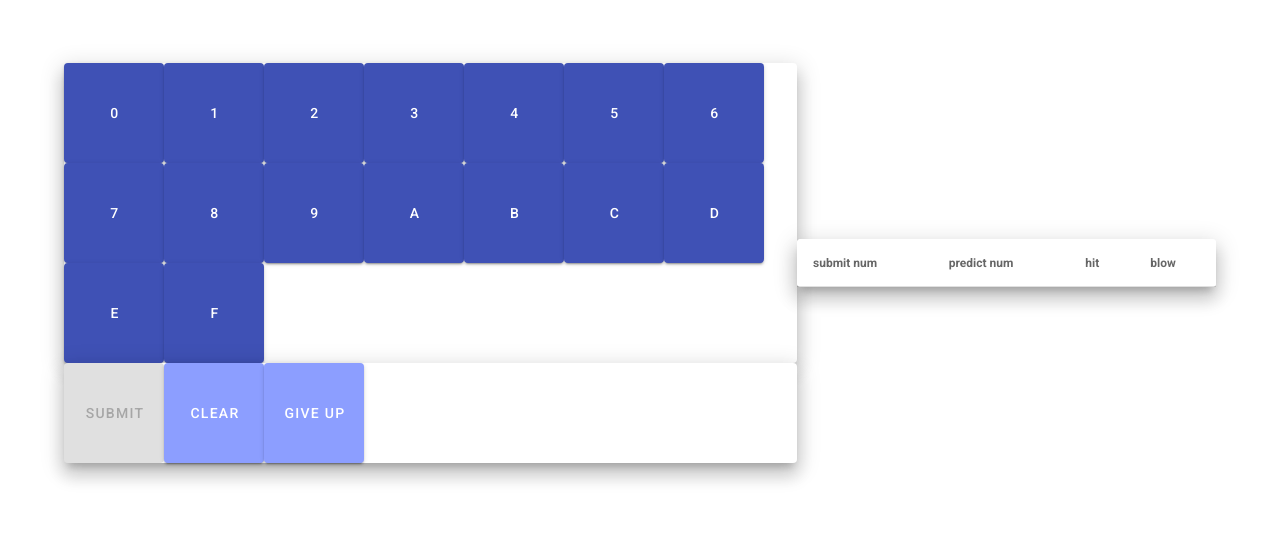
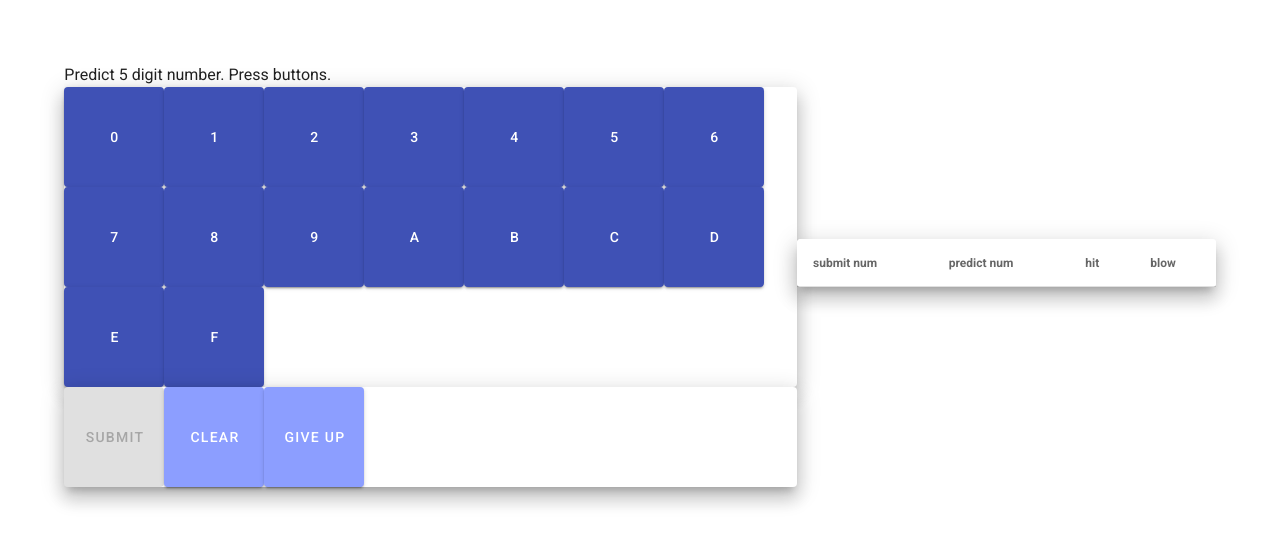
Before and after one commit to meow-noisy/hit_and_blow_hex, a Vue app: page / in a window 1280 px wide. Shown: the part 137-682 px from the top of the page. Built offline with nearby package versions, Linux system fonts and the light colour scheme.

Commit message:
add default string

```diff
--- a/src/App.vue
+++ b/src/App.vue
@@ -3,9 +3,10 @@
     <v-container fluid fill-height>
       <v-layout align-center justify-center>
         <v-flex xs12 sm7 md7>
-          <v-card class="elevation-0"> {{ message }}</v-card>
-
-          {{ current_predict }}
+          <v-card class="elevation-0">
+            {{ message }}<br />
+            {{ current_predict }}
+          </v-card>
           <v-card class="elevation-12">
             <v-btn
               v-for="(label, index) in button_label_list"
@@ -163,6 +164,9 @@ export default {
 
   computed: {
     current_predict: function () {
+      if (this.estimate_array.length === 0) {
+        return `Predict ${this.limit_of_num} digit number. Press buttons.`;
+      }
       return this.estimate_array.join(" ");
     },
 
```
